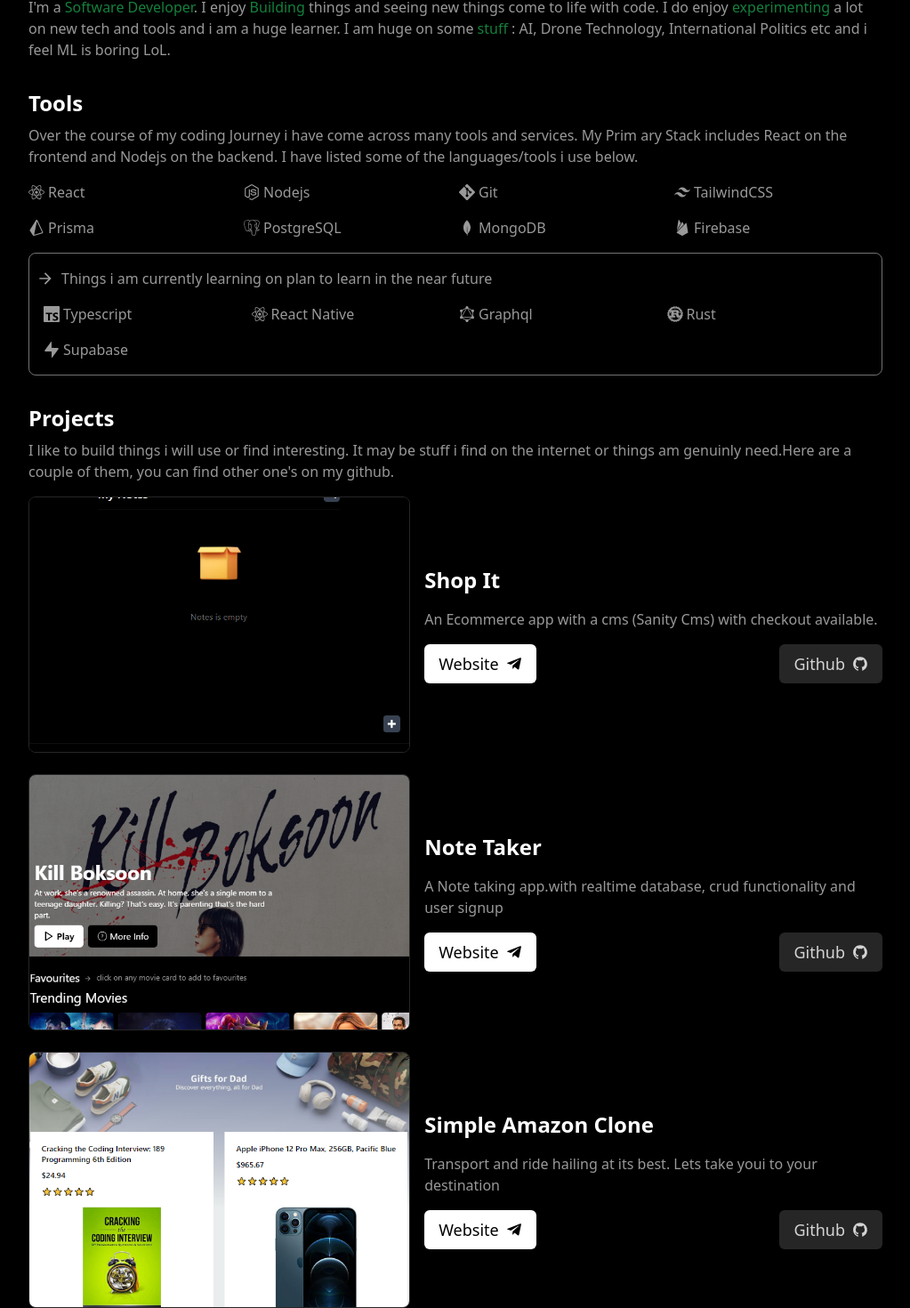
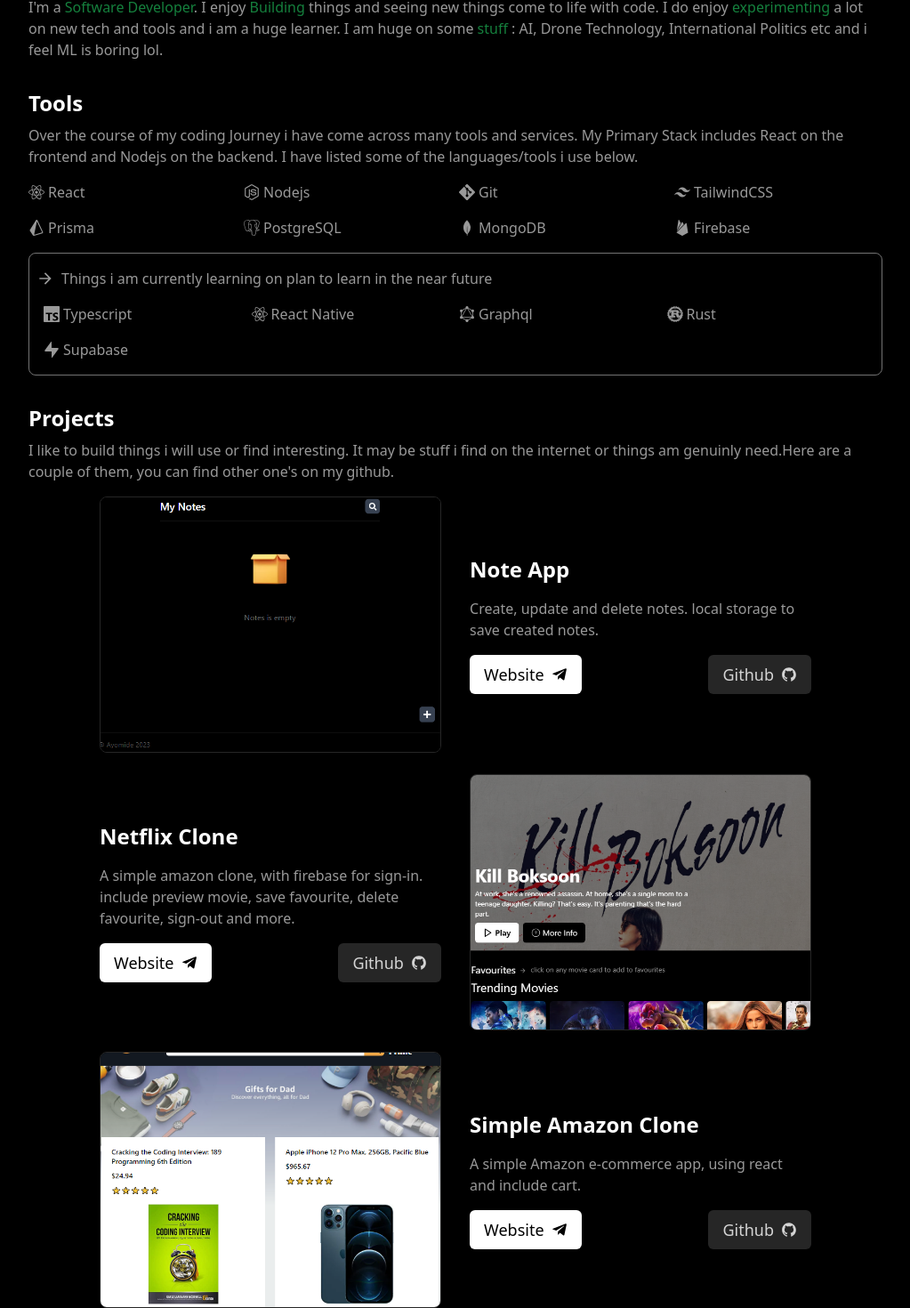
Before and after one commit to Ayothegod/portfolio, a Next.js app: page / in a window 1280 px wide. Shown: the part 337-1807 px from the top of the page at 89% size, without its empty margins (128-1151 px from the left). Built offline with nearby package versions, Linux system fonts and the light colour scheme.

Commit message:
adjust all things

```diff
--- a/components/Header.jsx
+++ b/components/Header.jsx
@@ -13,7 +13,7 @@
 
 
 const Header = () => {
-  const [open, setOpen] = useState(false);
+  const [open, setOpen] = useState(true);
 
   const openMenu = () => {
     setOpen(!open);
--- a/components/Project.jsx
+++ b/components/Project.jsx
@@ -3,20 +3,24 @@
 import {AiFillGithub} from "react-icons/ai"
 import {FaTelegramPlane} from "react-icons/fa"
 
-const Project = ({name,desc,image,projectlink,github}) => {
+const Project = ({name,desc,image,projectlink,github,first}) => {
   return (
 
-            <div className=" grid grid-cols-1 sm:grid-cols-1 gap-8 ">
-              <div className="flex flex-col sm:flex-row gap-y-2 gap-x-4 sm:items-center">
+            <div className="grid grid-cols-1 sm:grid-cols-1 gap-8 max-w-[50rem] mx-auto">
+
+              <div className={`${first ? "flex flex-col sm:flex-row gap-y-4 gap-x-8 sm:items-center" : " flex flex-col sm:flex-row-reverse gap-y-4 gap-x-8 sm:items-center" }`}>
+
+
                 <div className="h-48 w-full sm:w-1/2 sm:h-60 md:h-72 rounded-lg overflow-hidden border border-neutral-800">
+
                   <Image
                     src={image}
                     alt="dummy"
                     className="w-full h-full hover:scale-110 transition-transform duration-300 ease-in-out object-cover object-center"
-                  />
+                    />
                 </div>
 
-                <div className="flex flex-col gap-2 w-full sm:w-3/5">
+                <div className="flex flex-col gap-2 w-full sm:w-1/2">
                   <h3 className="font-semibold text-white text-lg sm:text-2xl leading-none">
                     {name}
                   </h3>
--- a/pages/index.js
+++ b/pages/index.js
@@ -29,12 +29,15 @@
         <link rel="icon" href="/favicon.ico" />
       </Head>
       <main className="bg-black text-[#999] py-1">
+
         <nav className="sticky top-0 border-b border-b-neutral-800  backdrop-blur-lg ">
           <section className="max-w-[60rem] mx-auto ">
             <Header />
           </section>
         </nav>
+
         <main className="px-4">
+
           <section className="max-w-[60rem] mx-auto mt-4">
             <div className="w-24 md:w-48 rounded-lg overflow-hidden">
               <Image
@@ -55,7 +58,7 @@
               tech and tools and i am a huge learner. I am huge on some{" "}
               <span className="text-green-700">stuff</span> : AI, Drone
               Technology, International Politics etc and i feel ML is boring
-              LoL.
+              lol.
             </p>
           </section>
 
@@ -63,7 +66,7 @@
             <h1 className="font-bold text-white text-2xl mb-2 ">Tools</h1>
             <p className="">
               Over the course of my coding Journey i have come across many tools
-              and services. My Prim ary Stack includes React on the frontend and
+              and services. My Primary Stack includes React on the frontend and
               Nodejs on the backend. I have listed some of the languages/tools i
               use below.
             </p>
@@ -96,23 +99,26 @@
             </p>
             <div className="flex flex-col gap-6 mt-4">
               <Project
-                name="Shop It"
-                desc="An Ecommerce app with a cms (Sanity Cms) with checkout available. "
+                name="Note App"
+                desc="Create, update and delete notes. local storage to save created notes."
                 image={noteApp}
+                first={true}
                 projectlink="note-app-ruddy.vercel.app/"
                 github="github.com/Ayothegod/note-tut"
                 />
               <Project
-                name="Note Taker"
-                desc="A Note taking app.with realtime database, crud functionality and user signup"
+                name="Netflix Clone"
+                desc="A simple amazon clone, with firebase for sign-in. include preview movie, save favourite, delete favourite, sign-out and more."
                 image={netflixClone}
+                first={false}
                 projectlink="fullstack-netflix-theta.vercel.app"
                 github="github.com/Ayothegod/fullstack-netflix"
                 />
               <Project
                 name="Simple Amazon Clone"
-                desc="Transport and ride hailing at its best. Lets take youi to your destination"
+                desc="A simple Amazon e-commerce app, using react and include cart."
                 image={amazonClone}
+                first={true}
                 projectlink="2022-amazon-clone.vercel.app"
                 github="github.com/Ayothegod/2022-amazonClone"
               />
@@ -149,6 +155,7 @@
               </div>
             </div>
           </section>
+
         </main>
         <Footer />
       </main>
```
